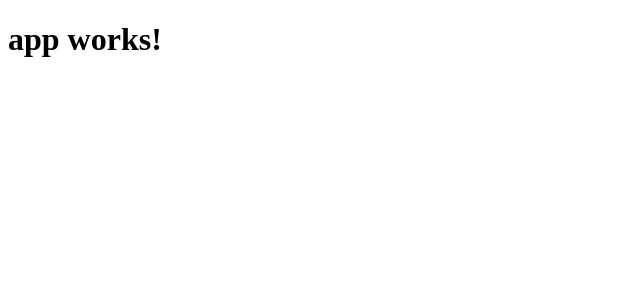
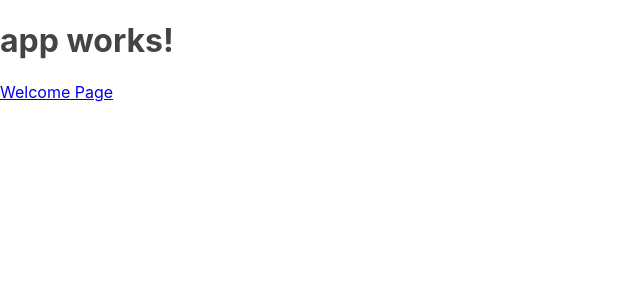
Before and after one commit to armno/adele, an Angular app: page / in a window 1280 px wide. Shown: the top 300 px of the page, without its empty margins (0-640 px from the left). Built offline with nearby package versions, Linux system fonts and the light colour scheme.

Commit message:
create app routing module with a route to WelcomeComponent

```diff
--- /dev/null
+++ b/src/app/app-routing/app-routing.module.ts
@@ -0,0 +1,20 @@
+import { WelcomeComponent } from './../welcome/welcome.component';
+import { NgModule } from '@angular/core';
+import { Routes, RouterModule } from '@angular/router';
+
+export const appRoutes: Routes = [
+  {
+    path: 'welcome',
+    component: WelcomeComponent
+  }
+];
+
+@NgModule({
+  imports: [
+    RouterModule.forRoot(appRoutes)
+  ],
+  exports: [
+    RouterModule
+  ]
+})
+export class AppRoutingModule { }
--- a/src/app/app.component.html
+++ b/src/app/app.component.html
@@ -1,3 +1,7 @@
 <h1>
   {{title}}
 </h1>
+
+<a routerLink="/welcome">Welcome Page</a>
+
+<router-outlet></router-outlet>
--- a/src/app/app.module.ts
+++ b/src/app/app.module.ts
@@ -1,3 +1,4 @@
+import { AppRoutingModule } from './app-routing/app-routing.module';
 import { BrowserModule } from '@angular/platform-browser';
 import { NgModule } from '@angular/core';
 import { FormsModule } from '@angular/forms';
@@ -14,7 +15,8 @@ import { WelcomeComponent } from './welcome/welcome.component';
   imports: [
     BrowserModule,
     FormsModule,
-    HttpModule
+    HttpModule,
+    AppRoutingModule
   ],
   providers: [],
   bootstrap: [AppComponent]
--- a/src/index.html
+++ b/src/index.html
@@ -7,6 +7,15 @@
 
   <meta name="viewport" content="width=device-width, initial-scale=1">
   <link rel="icon" type="image/x-icon" href="favicon.ico">
+  <style>
+    html,
+    body {
+      margin: 0;
+      padding: 0;
+      font-family: -apple-system, BlinkMacSystemFont, "Segoe UI", "Roboto", "Oxygen-Sans", "Ubuntu", "Cantarell", "Helvetica Neue", sans-serif;
+      color: #444;
+    }
+  </style>
 </head>
 <body>
   <app-root>Loading...</app-root>
```
